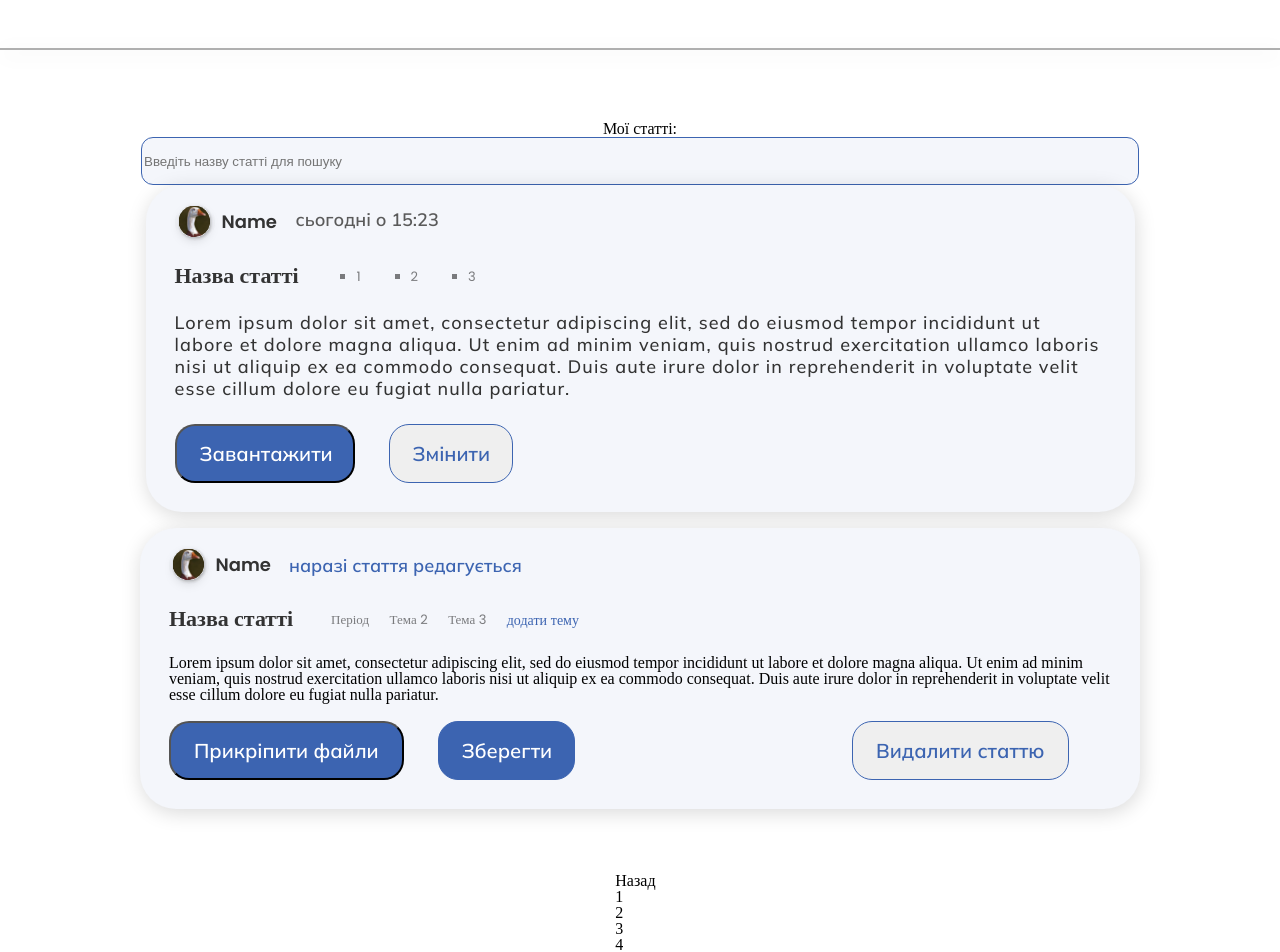
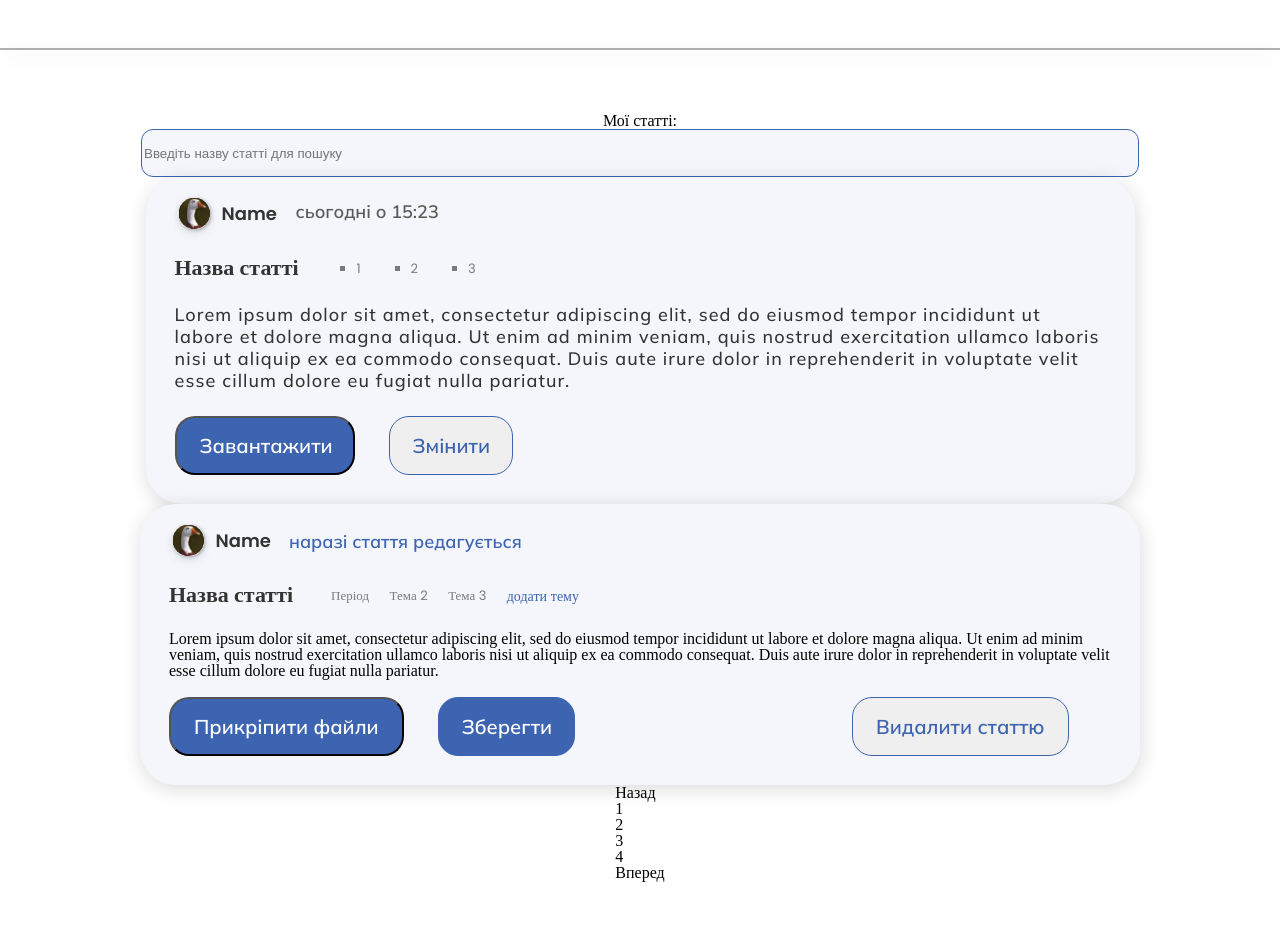
Before and after one commit to Ragnorosss/mediation, a React (Create React App) app: page / in a window 1280 px wide. Shown: the part 1360-2312 px from the top of the page. Built offline with nearby package versions, Linux system fonts and the light colour scheme.

Commit message:
deletet links for video

```diff
--- a/src/section/Maininfo.jsx
+++ b/src/section/Maininfo.jsx
@@ -24,6 +24,27 @@ export default function MainInfo() {
     };
     /* для блока Період */
 
+    /* для блока тема 2*/
+    const [openTemaTwo, setOpenTemaTwo] = useState(false);
+    const [showTemaTwo, setShowTemaTwo] = useState('');
+
+    const temaItemTwo = [
+        'Тема 2',
+        'Тема 2',
+        'Тема 2',
+        'Тема 2',
+    ];
+
+    const showItemTwoo = () => {
+        setOpenTemaTwo(!openTemaTwo);
+    };
+
+    const handleTemaTwo = (temaTwo) => {
+        setShowTemaTwo(temaTwo);
+        setOpenTemaTwo(false);
+    };
+    /* для блока тема 2 */
+
     /* для блока тема 3*/
     const [openTemaThree, setOpenTemaThree] = useState(false);
     const [showTemaThree, setShowTemaThree] = useState('');
@@ -45,26 +66,11 @@ export default function MainInfo() {
     };
     /* для блока тема 3 */
 
-    /* для блока тема 2*/
-    const [openTemaTwo, setOpenTemaTwo] = useState(false);
-    const [showTemaTwo, setShowTemaTwo] = useState('');
+    const [activeItem, setActiveItem] = useState(null);
 
-    const temaItemTwo = [
-        'Тема 2',
-        'Тема 2',
-        'Тема 2',
-        'Тема 2',
-    ];
-
-    const showItemTwoo = () => {
-        setOpenTemaTwo(!openTemaTwo);
+    const handleItemClick = (index) => {
+      setActiveItem(index);
     };
-
-    const handleTemaTwo = (temaTwo) => {
-        setShowTemaTwo(temaTwo);
-        setOpenTemaTwo(false);
-    };
-    /* для блока тема 2 */
 
     return (
         <section className="main">
@@ -102,7 +108,7 @@ export default function MainInfo() {
             <div className="block-video">
                 <div className="video-wrapper">
                     <div className="video-item"></div>
-                    <iframe className='video__element' src="https://www.youtube.com/embed/oXW4cnKCzsM"
+                    <iframe className='video__element' src=""
                     frameborder="1"
                     allow="accelerometer; autoplay; encrypted-media; gyroscope; picture-in-picture"
                     allowfullscreen></iframe>
@@ -113,14 +119,12 @@ export default function MainInfo() {
                 <div className="line"></div>
             </div>
 
-            <br/>
-            <br/>
-            <br/>
-
             {/* mine article */}
             <div className="main-article">
                 <div className="article-wrapper">
-                    <p className='text-article'>Мої статтi:</p>
+                    <div className="title-text-article">
+                        <p className='text-article'>Мої статтi:</p>
+                    </div>
                     <input className="search-input text-input" placeholder='Введiть назву статтi для пошуку'/>
                     <div className="card-urticle-new">
                         <div className="section-info">
@@ -150,8 +154,6 @@ export default function MainInfo() {
                             <button className='btn-create text-btn-create'>Змінити</button>
                         </div>
                     </div>
-
-                    <br/>
 
                     <div className="card-urticle-editinig">
                         <div className="section-info-2">
@@ -220,7 +222,7 @@ export default function MainInfo() {
                             </div>
                         </div>
                         <div className="articl-block-info">
-                            <p className='text-articl-info text-info'>
+                            <p className='text-articl-info'>
                                 Lorem ipsum dolor sit amet, consectetur adipiscing elit, sed do eiusmod tempor incididunt ut labore et dolore magna aliqua.
                                 Ut enim ad minim veniam, quis nostrud exercitation ullamco laboris nisi ut aliquip ex ea commodo consequat.
                                 Duis aute irure dolor in reprehenderit in voluptate velit esse cillum dolore eu fugiat nulla pariatur.
@@ -235,23 +237,42 @@ export default function MainInfo() {
                         </div>
                     </div>
 
-                    <br/>
-                    <br/>
-                    <br/>
-                    <br/>
-
                     <div className="paginator">
-                        <div className="">
-                            <p>Назад</p>
-                            <div className="">
-                                <ul>
-                                    <li>1</li>
-                                    <li>2</li>
-                                    <li>3</li>
-                                    <li>4</li>
-                                </ul>
+                        <div className="container">
+                            <div className="text-come-back">
+                                <p className="text-back ">Назад</p>
                             </div>
-                            <p>Вперед</p>
+                            <div className="list-container">
+                            <ul className="list-item">
+                                <li
+                                className={`item ${activeItem === 1 ? 'active' : ''}`}
+                                onClick={() => handleItemClick(1)}
+                                >
+                                    1
+                                </li>
+                                <li
+                                className={`item ${activeItem === 2 ? 'active' : ''}`}
+                                onClick={() => handleItemClick(2)}
+                                >
+                                2
+                                </li>
+                                <li
+                                className={`item ${activeItem === 3 ? 'active' : ''}`}
+                                onClick={() => handleItemClick(3)}
+                                >
+                                3
+                                </li>
+                                <li
+                                className={`item ${activeItem === 4 ? 'active' : ''}`}
+                                onClick={() => handleItemClick(4)}
+                                >
+                                4
+                                </li>
+                            </ul>
+                            </div>
+                            <div className="text-forward-go">
+                                <p className='text-forward'>Вперед</p>
+                            </div>
                         </div>
                     </div>
                 </div>
```
